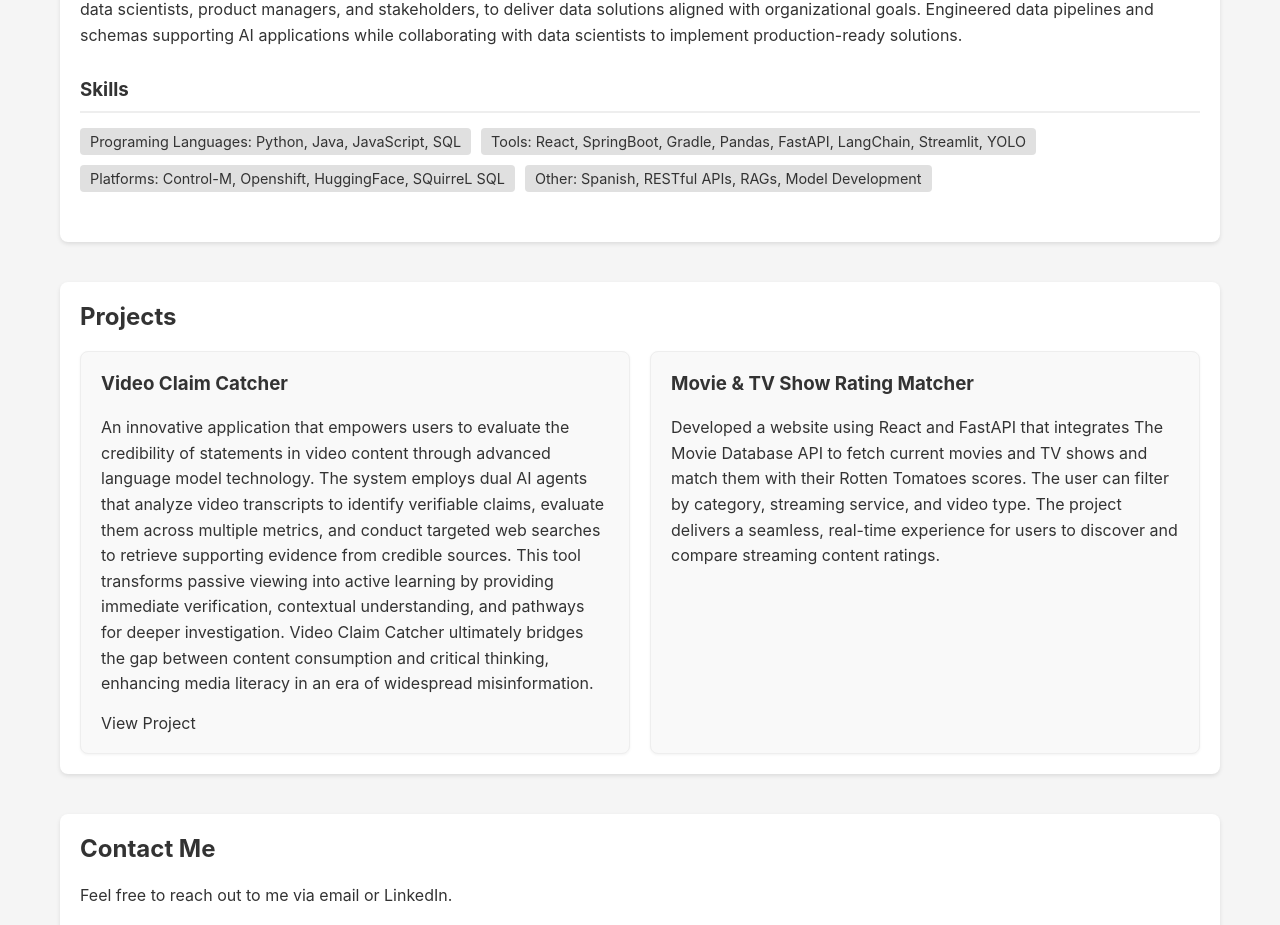
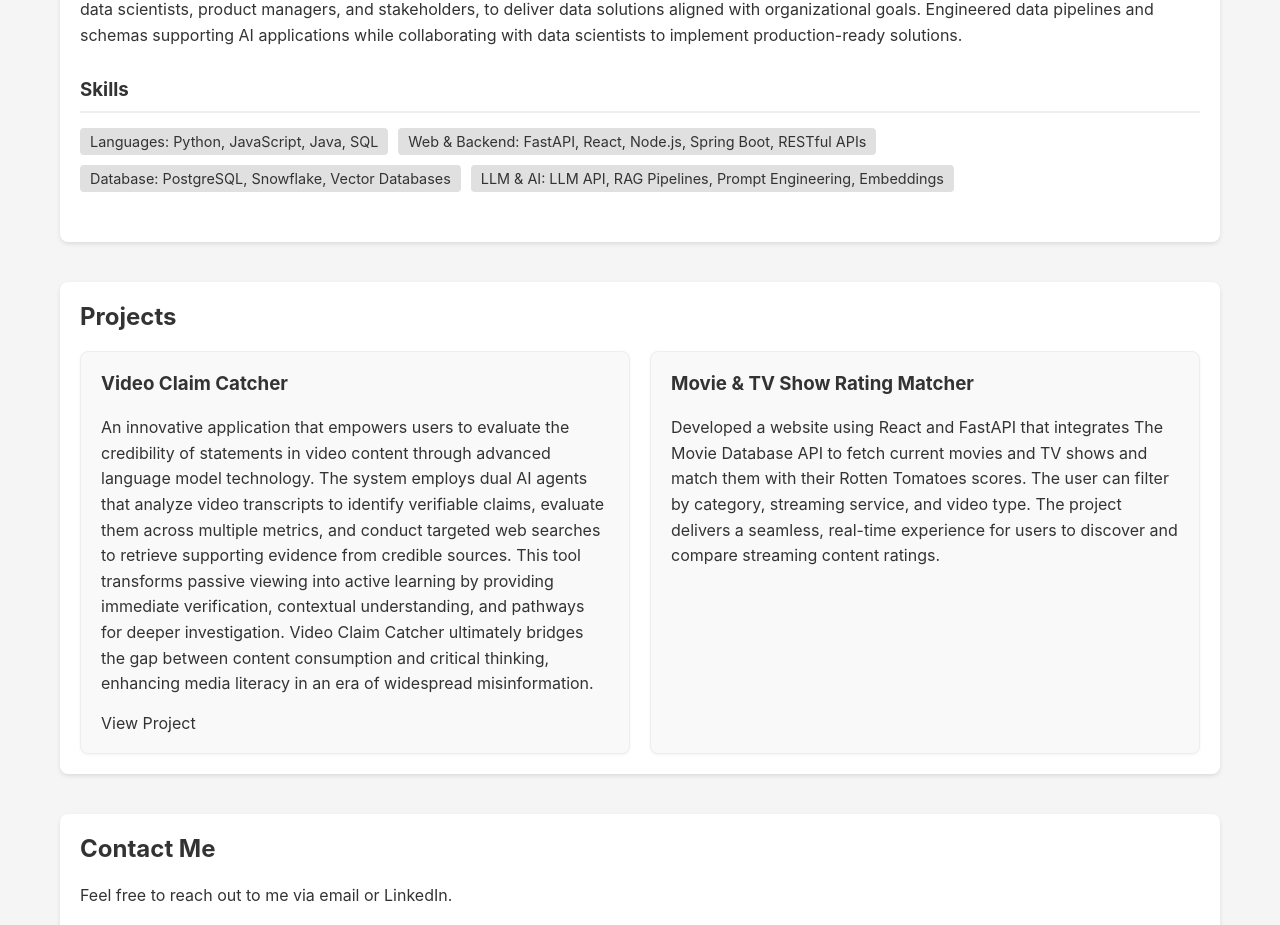
Before and after one commit to Dylanrock333/DylanFlores, a React (Create React App) app: page / in a window 1280 px wide. Shown: the part 3279-4204 px from the top of the page. Built offline with nearby package versions, Linux system fonts and the light colour scheme.

Commit message:
added changes to the skills

```diff
--- a/src/components/Resume.jsx
+++ b/src/components/Resume.jsx
@@ -38,10 +38,10 @@ function Resume() {
       <div className="resume-section">
         <h3>Skills</h3>
         <ul className="skills-list">
-          <li>Programing Languages: Python, Java, JavaScript, SQL</li>
-          <li>Tools: React, SpringBoot, Gradle, Pandas, FastAPI, LangChain, Streamlit, YOLO</li>
-          <li>Platforms: Control-M, Openshift, HuggingFace, SQuirreL SQL</li>
-          <li>Other: Spanish, RESTful APIs, RAGs, Model Development</li>
+          <li>Languages: Python, JavaScript, Java, SQL</li>
+          <li>Web & Backend: FastAPI, React, Node.js, Spring Boot, RESTful APIs</li>
+          <li>Database: PostgreSQL, Snowflake, Vector Databases</li>
+          <li>LLM & AI: LLM API, RAG Pipelines, Prompt Engineering, Embeddings</li>
         </ul>
       </div>
     </section>
```
